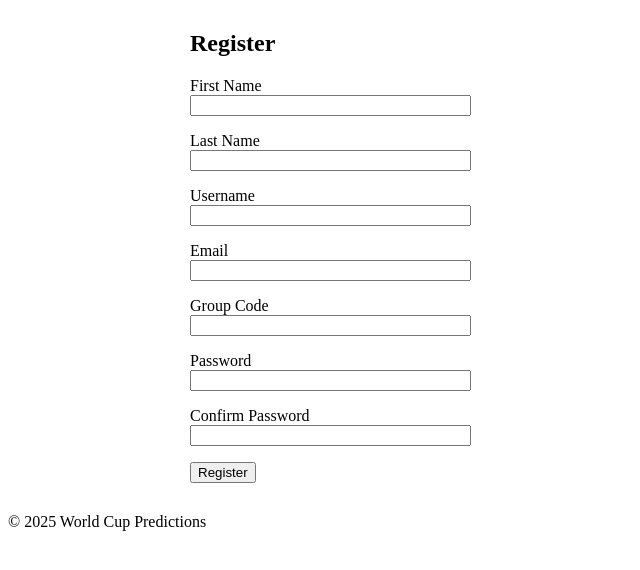
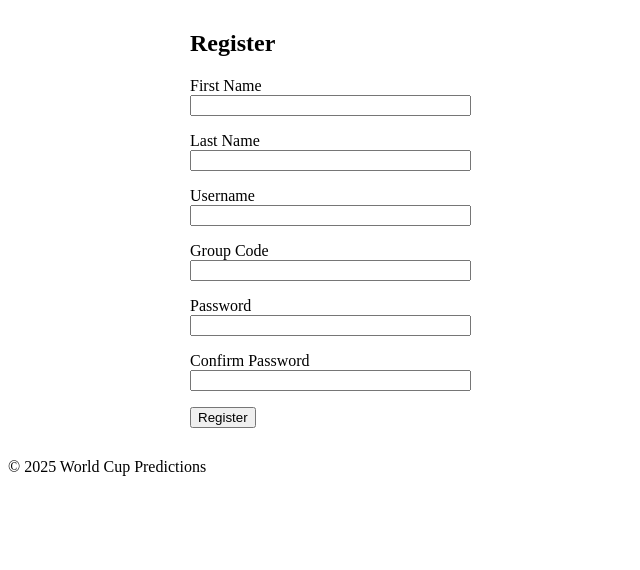
Before and after one commit to jalankmd/world_cup_prediction_website, a Flask app: page /register in a window 1280 px wide. Shown: the part 50-620 px from the top of the page, without its empty margins (0-640 px from the left). Run offline with Flask 3, Linux system fonts and the light colour scheme.

Commit message:
remove email from registration — username-only signup
Users now register with first name, last name, username, group code,
and password only. Email column made nullable in DB via startup migration.

Co-Authored-By: Claude Sonnet 4.6 <noreply@anthropic.com>

```diff
--- a/app/forms.py
+++ b/app/forms.py
@@ -1,7 +1,7 @@
 # forms.py
 from flask_wtf import FlaskForm
 from wtforms import StringField, PasswordField, SubmitField, IntegerField
-from wtforms.validators import DataRequired, Email, EqualTo, Length, ValidationError, NumberRange
+from wtforms.validators import DataRequired, EqualTo, Length, ValidationError, NumberRange
 from .models import User, Competition
 
 # -----------------------
@@ -12,7 +12,6 @@ class RegisterForm(FlaskForm):
     first_name = StringField("First Name", validators=[DataRequired(), Length(max=50)])
     last_name = StringField("Last Name", validators=[DataRequired(), Length(max=50)])
     username = StringField("Username", validators=[DataRequired(), Length(max=50)])
-    email = StringField("Email", validators=[DataRequired(), Email(), Length(max=120)])
     group_code = StringField("Group Code", validators=[DataRequired(), Length(max=40)])
     password = PasswordField("Password", validators=[DataRequired(), Length(min=6)])
     confirm_password = PasswordField(
@@ -24,12 +23,6 @@ class RegisterForm(FlaskForm):
     # -----------------------
     # Custom Validators
     # -----------------------
-    def validate_email(self, email):
-        """Ensure the email is unique in the database."""
-        user = User.query.filter_by(email=email.data).first()
-        if user:
-            raise ValidationError("Email already in use.")
-
     def validate_username(self, username):
         """Ensure the username is unique in the database."""
         user = User.query.filter_by(username=username.data).first()
--- a/app/models.py
+++ b/app/models.py
@@ -38,7 +38,7 @@ class User(UserMixin, db.Model):
     __tablename__ = "users"
 
     id = db.Column(db.Integer, primary_key=True)
-    email = db.Column(db.String(120), unique=True, nullable=False)
+    email = db.Column(db.String(120), unique=True, nullable=True)
     username = db.Column(db.String(50), unique=True, nullable=False)
     first_name = db.Column(db.String(50), nullable=False)
     last_name = db.Column(db.String(50), nullable=False)
--- a/app/routes.py
+++ b/app/routes.py
@@ -177,7 +177,6 @@ def register():
             first_name=form.first_name.data,
             last_name=form.last_name.data,
             username=form.username.data,
-            email=form.email.data,
             competition_id=group.id,
             email_verified=True,
         )
--- a/requirements.txt
+++ b/requirements.txt
@@ -3,7 +3,6 @@ blinker==1.9.0
 click==8.3.1
 colorama==0.4.6
 dnspython==2.8.0
-email-validator==2.1.0.post1
 Flask==3.0.0
 Flask-Login==0.6.3
 Flask-Migrate==4.1.0
--- a/templates/register.html
+++ b/templates/register.html
@@ -25,13 +25,6 @@
             {% endfor %}
         </p>
         <p>
-            {{ form.email.label }}<br>
-            {{ form.email(size=32) }}<br>
-            {% for error in form.email.errors %}
-                <span class="error">{{ error }}</span>
-            {% endfor %}
-        </p>
-        <p>
             {{ form.group_code.label }}<br>
             {{ form.group_code(size=32) }}<br>
             {% for error in form.group_code.errors %}
```
Also changed, not shown: scripts/startup.py (+8 -0 lines).
